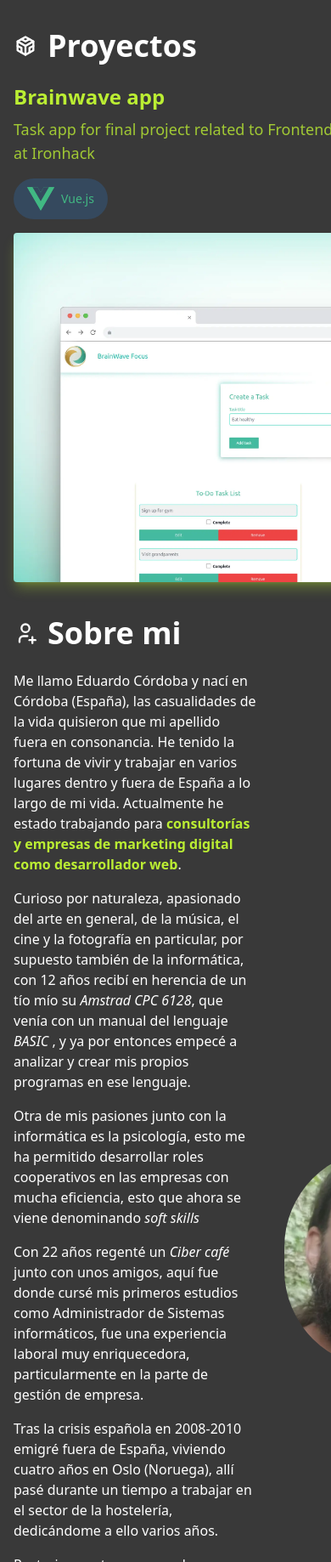
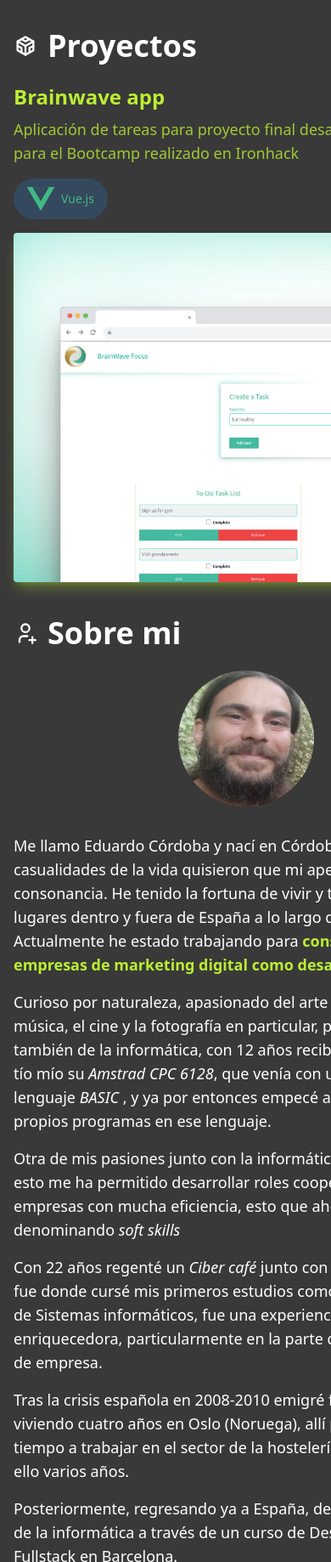
Before and after one commit to ejcordoba/portfolio-astro, an Astro site: page / in a window 390 px wide. Shown: the part 1740-3578 px from the top of the page at 85% size. Built offline with nearby package versions, Linux system fonts and the light colour scheme; Astro itself is replaced by a stand-in of ours.

Commit message:
Fixing responsive adding link to mailcontact

```diff
--- a/src/components/AboutMe.astro
+++ b/src/components/AboutMe.astro
@@ -1,6 +1,8 @@
-<section class="flex gap-x-8 justify-center items-center">
+<section
+  class="flex xs:flex-col-reverse xs:gap-y-8 gap-x-8 justify-center items-center"
+>
   <div
-    class="[&>p]:mb-4 [&>p>strong]:text-complementary-color [&>p>strong]:font-semibold text-pretty"
+    class="xs:text-lg [&>p]:mb-4 [&>p>strong]:text-complementary-color [&>p>strong]:font-semibold text-pretty"
   >
     <p>
       Me llamo Eduardo Córdoba y nací en Córdoba (España), las casualidades de
@@ -33,7 +35,8 @@
       Otra de mis pasiones junto con la informática es la psicología, esto me ha
       permitido desarrollar roles cooperativos en las empresas con mucha
       eficiencia, esto que ahora se viene denominando <em class="italic"
-        >soft skills</em>
+        >soft skills</em
+      >
     </p>
     <p>
       Con 22 años regenté un <em class="italic">Ciber café</em> junto con unos amigos,
@@ -58,5 +61,5 @@
       actualmente me estoy formando en diversos frameworks de Javascript
     </p>
   </div>
-  <img src="aboutme.webp" class="rounded-full size-64" />
+  <img src="aboutme.webp" class="rounded-full xs:size-40 size-64" />
 </section>
--- a/src/components/Footer.astro
+++ b/src/components/Footer.astro
@@ -21,7 +21,7 @@
       >
     </span>
     <ul
-      class="flex flex-wrap items-center mt-3 text-sm font-medium text-white/90 sm:mt-0"
+      class="xs:justify-center flex flex-wrap items-center mt-3 text-sm font-medium text-white/90 sm:mt-0"
     >
       <li>
         <a href="mailto:eduardo.cordoba.j@gmail.com" class="hover:underline"
--- a/src/components/Header.astro
+++ b/src/components/Header.astro
@@ -5,6 +5,6 @@
     <a class="xs:text-xl" href="/#experience">Experiencia</a>
     <a class="xs:text-xl" href="/#projects">Proyectos</a>
     <a class="xs:text-xl" href="/#about">Sobre mi</a>
-    <a class="xs:text-xl" href="/#contact">Contacto</a>
+    <a class="xs:text-xl" href="mailto:eduardo.cordoba.j@gmail.com">Contacto</a>
   </nav>
 </header>
--- a/src/components/Projects.astro
+++ b/src/components/Projects.astro
@@ -12,7 +12,7 @@
   {
     title: "Brainwave app",
     description:
-      "Task app for final project related to Frontend Vue.js Bootcamp at Ironhack",
+      "Aplicación de tareas para proyecto final desarrollado con Vue.js para el Bootcamp realizado en Ironhack",
     link: "https://brainwavefocus.netlify.app/",
     github:
       "https://github.com/ejcordoba/ironhack-front-final-project-template",
```
